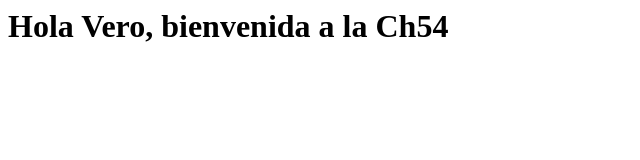
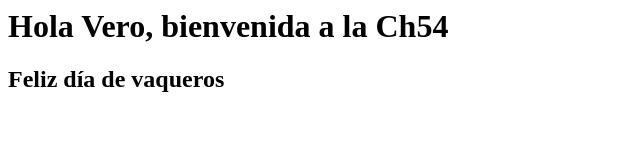
Before and after one commit to Veronica-Vazquez/Ch54-miPrimerRepo, a plain HTML site: page index.html in a window 1280 px wide. Shown: the whole page, without its empty margins (0-640 px from the left). Drawn offline with Linux system fonts and the light colour scheme.

Commit message:
feature se agrego un h2 en index.html

```diff
--- a/index.html
+++ b/index.html
@@ -4,5 +4,6 @@
 </head>
 <body>
 	<h1>Hola Vero, bienvenida a la Ch54</h1>
+	<h2> Feliz día de vaqueros</h2>
 </body>
 </html>
```
